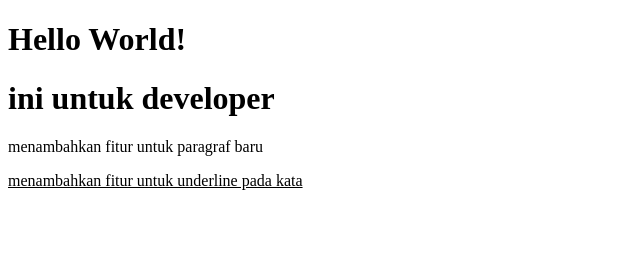
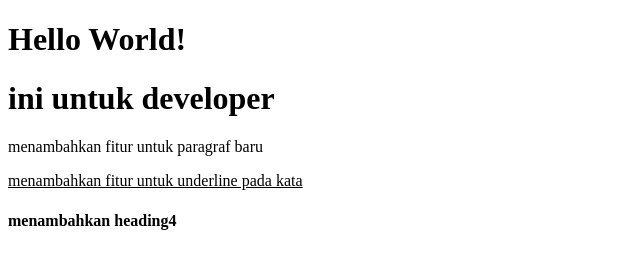
Before and after one commit to novitalianurilamsari/3_praktikum_uiux, a plain HTML site: page index.html in a window 1280 px wide. Shown: the whole page, without its empty margins (0-640 px from the left). Drawn offline with Linux system fonts and the light colour scheme.

Commit message:
add feature2 heading4

```diff
--- a/index.html
+++ b/index.html
@@ -10,5 +10,6 @@
     <h1>ini untuk developer</h1>
     <p>menambahkan fitur untuk paragraf baru</p>
     <u>menambahkan fitur untuk underline pada kata</u>
+    <h4>menambahkan heading4</h4>
   </body>
 </html>
```
